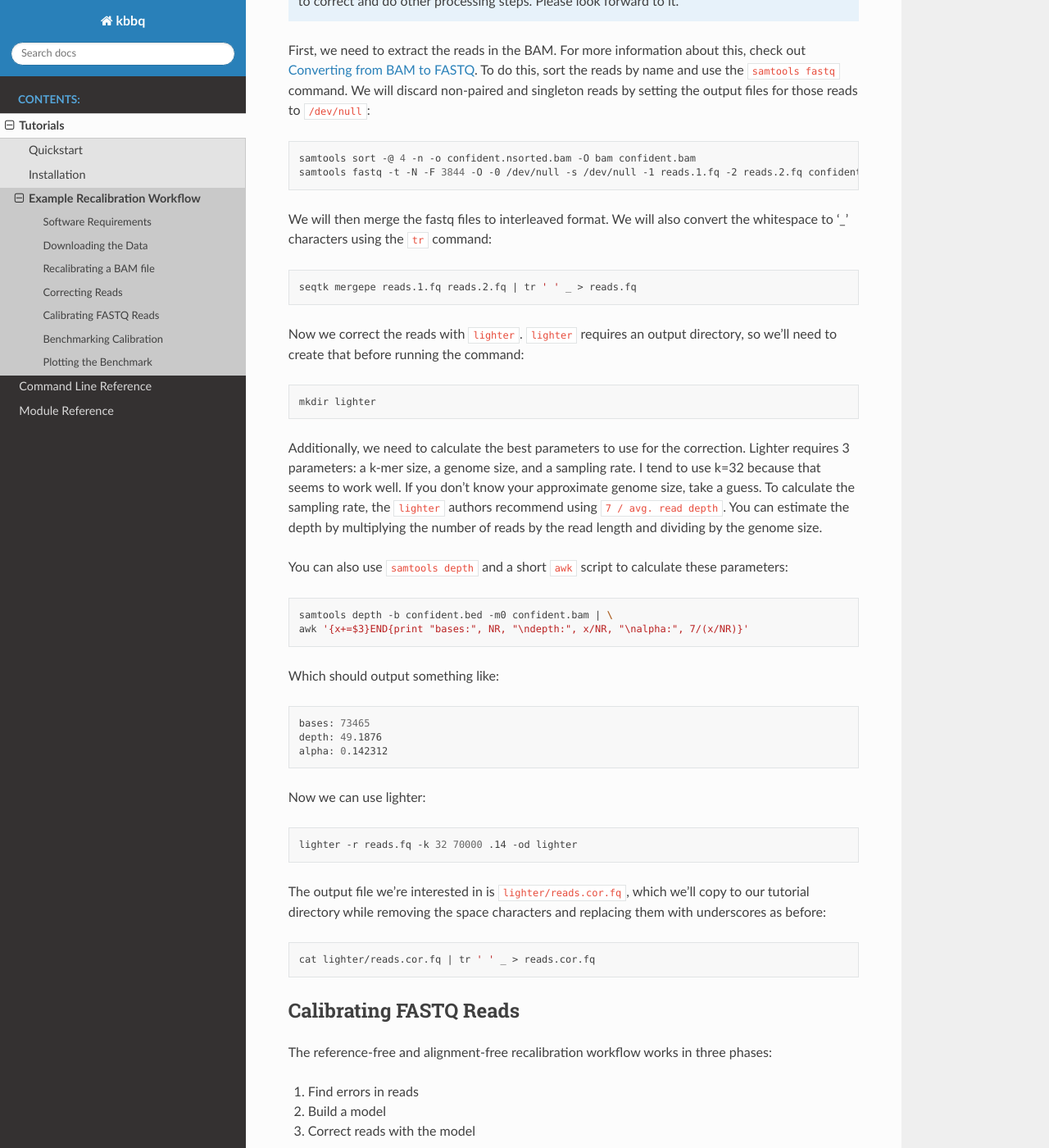
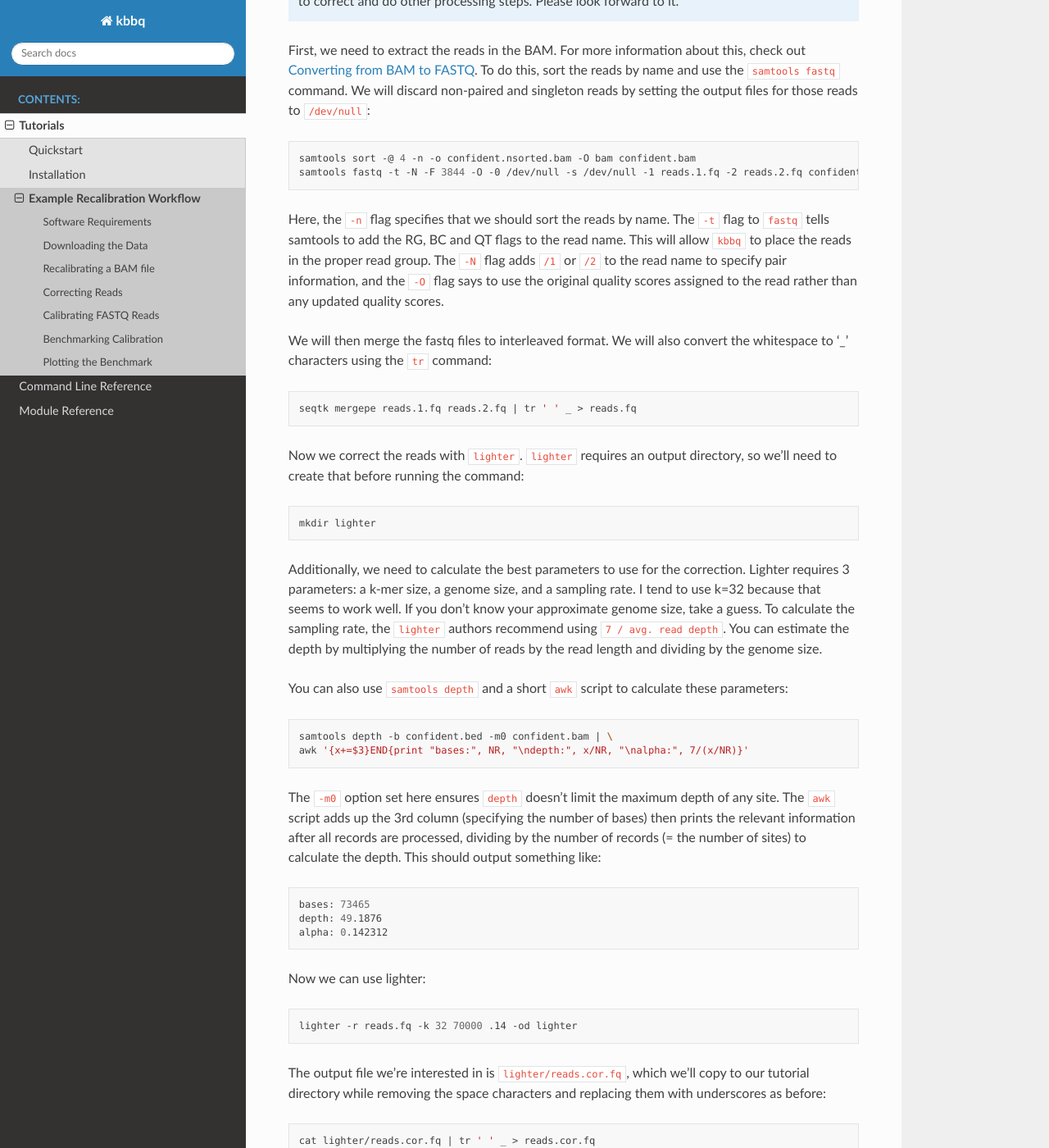
Before and after one commit to adamjorr/kbbq-py, a Sphinx documentation site: the page built from docs/tutorials/recalibration.rst, in a window 1280 px wide and 1400 px high, scrolled down 4699 px. Shown: the whole window at 82% size. Built offline with Sphinx 7.4.7 and the Read the Docs theme 2.0.0, drawn with Linux system fonts in a browser that asks for light colours.

Commit message:
add a bit more explanation on samtools flags

```diff
--- a/docs/tutorials/recalibration.rst
+++ b/docs/tutorials/recalibration.rst
@@ -214,6 +214,13 @@ files for those reads to ``/dev/null``::
 	samtools sort -@ 4 -n -o confident.nsorted.bam -O bam confident.bam
 	samtools fastq -t -N -F 3844 -O -0 /dev/null -s /dev/null -1 reads.1.fq -2 reads.2.fq confident.nsorted.bam
 
+Here, the ``-n`` flag specifies that we should sort the reads by name.
+The ``-t`` flag to ``fastq`` tells samtools to add the RG, BC and QT flags
+to the read name. This will allow ``kbbq`` to place the reads in the proper
+read group. The ``-N`` flag adds ``/1`` or ``/2`` to the read name to
+specify pair information, and the ``-O`` flag says to use the original
+quality scores assigned to the read rather than any updated quality scores.
+
 We will then merge the fastq files to interleaved format.
 We will also convert the whitespace to '_' characters using
 the ``tr`` command::
@@ -241,7 +248,11 @@ to calculate these parameters::
 	samtools depth -b confident.bed -m0 confident.bam | \
 	awk '{x+=$3}END{print "bases:", NR, "\ndepth:", x/NR, "\nalpha:", 7/(x/NR)}'
 
-Which should output something like::
+The ``-m0`` option set here ensures ``depth`` doesn't limit the maximum depth
+of any site. The ``awk`` script adds up the 3rd column (specifying the number
+of bases) then prints the relevant information after all records are processed,
+dividing by the number of records (= the number of sites) to calculate the depth.
+This should output something like::
 
 	bases: 73465
 	depth: 49.1876
```
